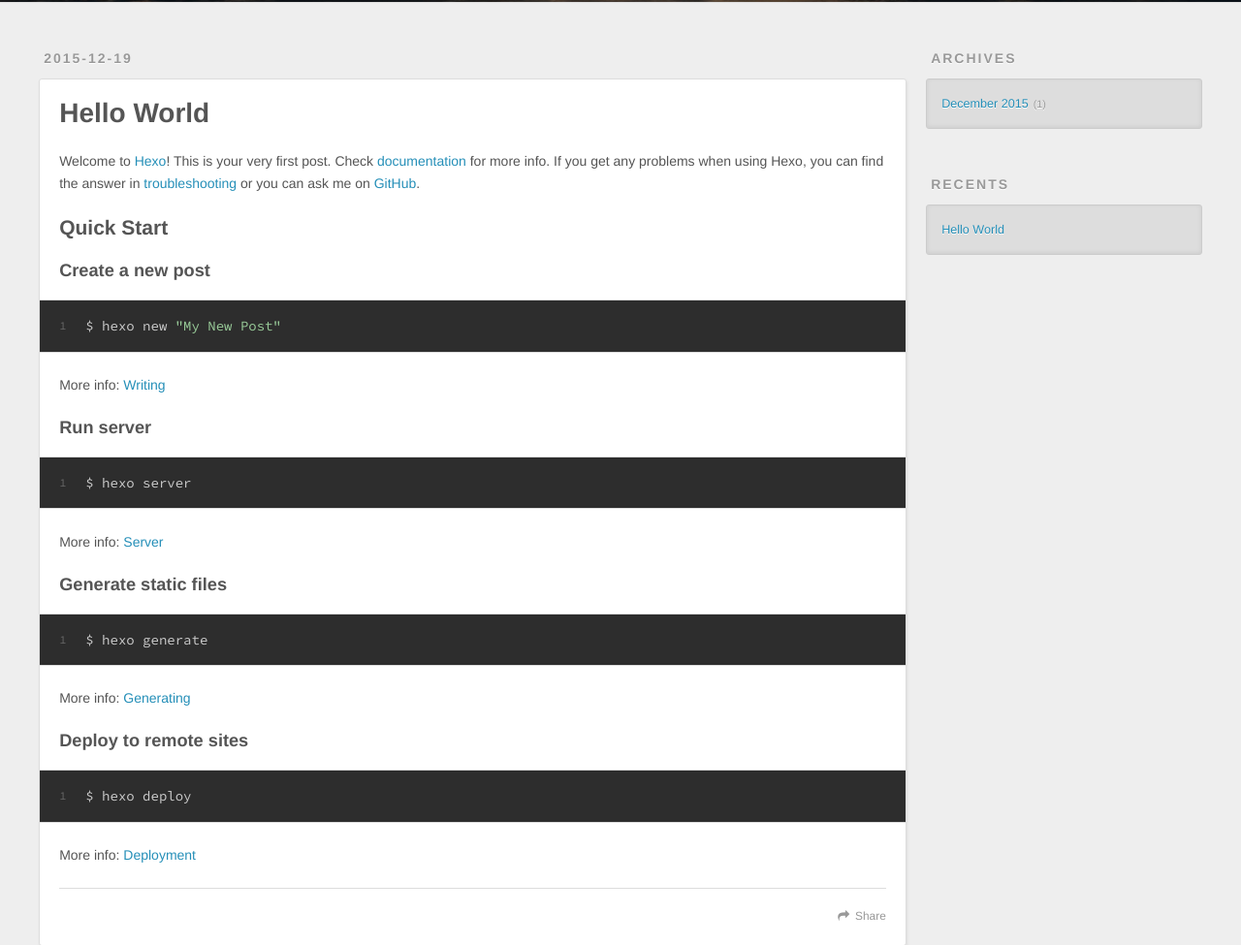
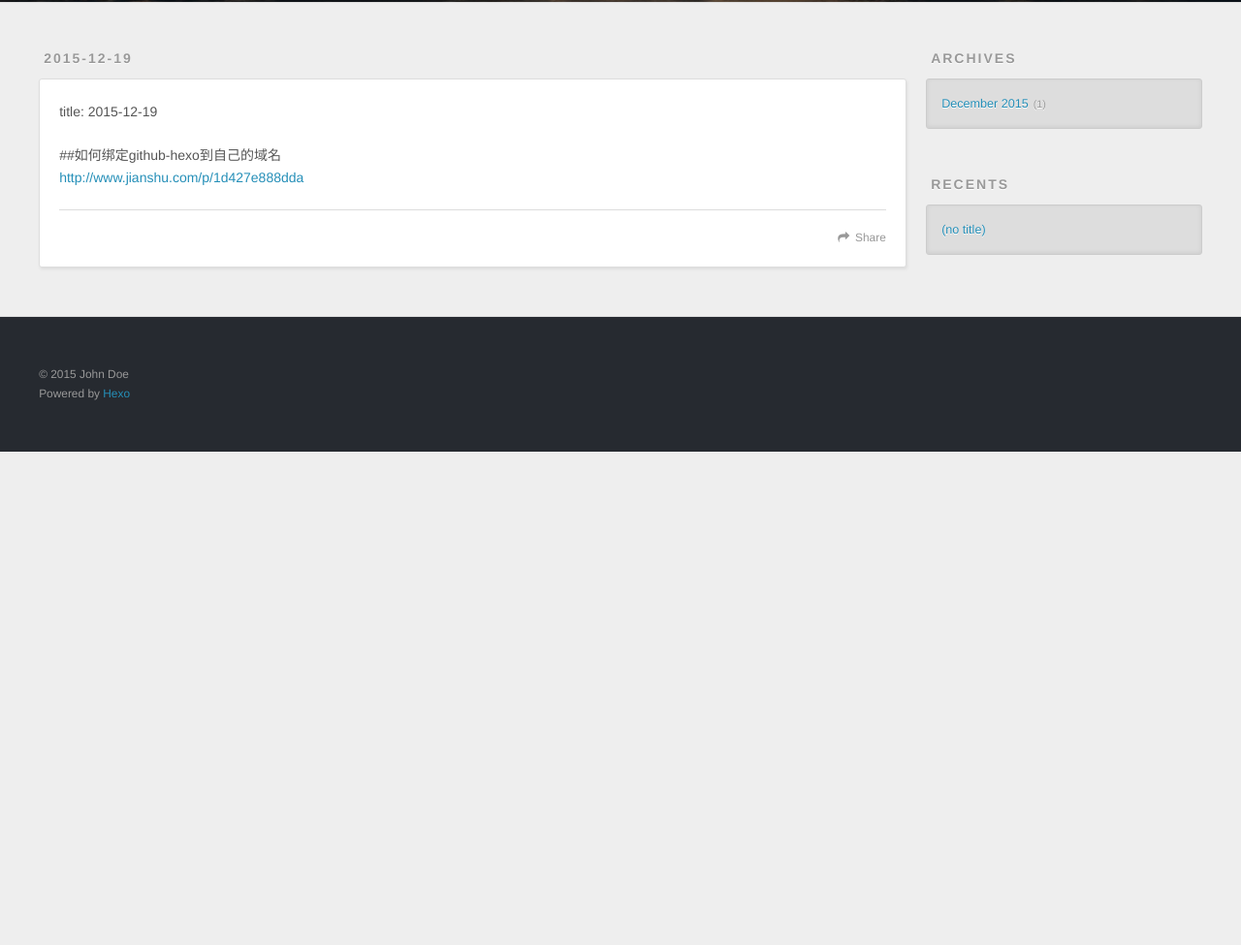
Before and after one commit to jian1621/jian1621.github.io, a plain HTML site: page index.html in a window 1280 px wide. Shown: the part 298-1273 px from the top of the page at 97% size. After the commit the page ends 800 px from the top, so only its background shows below. Drawn offline with nearby package versions, Linux system fonts and the light colour scheme.

Commit message:
Site updated: 2015-12-19 10:21:50

```diff
--- a/index.html
+++ b/index.html
@@ -64,34 +64,17 @@
     <article id="post-hello-world" class="article article-type-post" itemscope itemprop="blogPost">
   <div class="article-meta">
     <a href="/2015/12/19/hello-world/" class="article-date">
-  <time datetime="2015-12-19T01:14:27.107Z" itemprop="datePublished">2015-12-19</time>
+  <time datetime="2015-12-19T02:21:39.116Z" itemprop="datePublished">2015-12-19</time>
 </a>
 
   </div>
   <div class="article-inner">
 
 
-      <header class="article-header">
-
-
-    <h1 itemprop="name">
-      <a class="article-title" href="/2015/12/19/hello-world/">Hello World</a>
-    </h1>
-
-
-      </header>
-
     <div class="article-entry" itemprop="articleBody">
 
-        <p>Welcome to <a href="http://hexo.io/" target="_blank" rel="external">Hexo</a>! This is your very first post. Check <a href="http://hexo.io/docs/" target="_blank" rel="external">documentation</a> for more info. If you get any problems when using Hexo, you can find the answer in <a href="http://hexo.io/docs/troubleshooting.html" target="_blank" rel="external">troubleshooting</a> or you can ask me on <a href="https://github.com/hexojs/hexo/issues" target="_blank" rel="external">GitHub</a>.</p>
-<h2 id="Quick_Start"><a href="#Quick_Start" class="headerlink" title="Quick Start"></a>Quick Start</h2><h3 id="Create_a_new_post"><a href="#Create_a_new_post" class="headerlink" title="Create a new post"></a>Create a new post</h3><figure class="highlight bash"><table><tr><td class="gutter"><pre><span class="line">1</span><br></pre></td><td class="code"><pre><span class="line">$ hexo new <span class="string">"My New Post"</span></span><br></pre></td></tr></table></figure>
-<p>More info: <a href="http://hexo.io/docs/writing.html" target="_blank" rel="external">Writing</a></p>
-<h3 id="Run_server"><a href="#Run_server" class="headerlink" title="Run server"></a>Run server</h3><figure class="highlight bash"><table><tr><td class="gutter"><pre><span class="line">1</span><br></pre></td><td class="code"><pre><span class="line">$ hexo server</span><br></pre></td></tr></table></figure>
-<p>More info: <a href="http://hexo.io/docs/server.html" target="_blank" rel="external">Server</a></p>
-<h3 id="Generate_static_files"><a href="#Generate_static_files" class="headerlink" title="Generate static files"></a>Generate static files</h3><figure class="highlight bash"><table><tr><td class="gutter"><pre><span class="line">1</span><br></pre></td><td class="code"><pre><span class="line">$ hexo generate</span><br></pre></td></tr></table></figure>
-<p>More info: <a href="http://hexo.io/docs/generating.html" target="_blank" rel="external">Generating</a></p>
-<h3 id="Deploy_to_remote_sites"><a href="#Deploy_to_remote_sites" class="headerlink" title="Deploy to remote sites"></a>Deploy to remote sites</h3><figure class="highlight bash"><table><tr><td class="gutter"><pre><span class="line">1</span><br></pre></td><td class="code"><pre><span class="line">$ hexo deploy</span><br></pre></td></tr></table></figure>
-<p>More info: <a href="http://hexo.io/docs/deployment.html" target="_blank" rel="external">Deployment</a></p>
+        <p>title: 2015-12-19</p>
+<p>##如何绑定github-hexo到自己的域名<br>    <a href="http://www.jianshu.com/p/1d427e888dda" target="_blank" rel="external">http://www.jianshu.com/p/1d427e888dda</a></p>
 
 
     </div>
@@ -133,7 +116,7 @@
       <ul>
 
           <li>
-            <a href="/2015/12/19/hello-world/">Hello World</a>
+            <a href="/2015/12/19/hello-world/">(no title)</a>
           </li>
 
       </ul>
```
Also changed, not shown: 2015/12/19/hello-world/index.html (+14 -31 lines), archives/2015/12/index.html (+2 -8 lines), archives/2015/index.html (+2 -8 lines), archives/index.html (+2 -8 lines).
